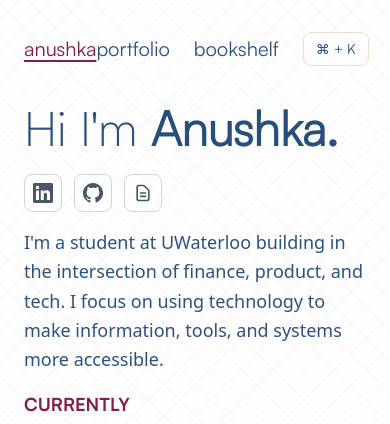
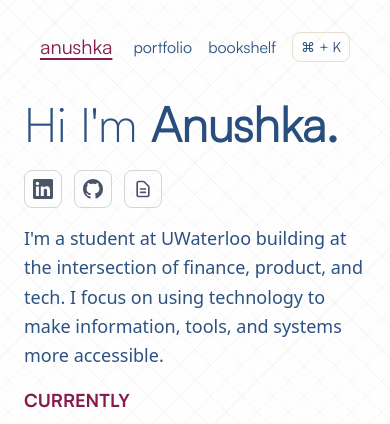
Before and after one commit to apun16/anushkapunukollu, a Next.js app: page / in a window 390 px wide. Shown: the top 424 px of the page. Built offline with nearby package versions, Linux system fonts and the light colour scheme.

Commit message:
fix: responsive navbar for smaller screens

```diff
--- a/src/app/page.tsx
+++ b/src/app/page.tsx
@@ -47,7 +47,7 @@ export default function Home() {
             </div>
           </div>
           <p className="text-lg leading-relaxed max-w-2xl" style={{ fontFamily: 'Sora, system-ui, sans-serif', color: 'var(--color-foreground)' }}>
-            I&apos;m a student at UWaterloo building in the intersection of finance, product, and tech. I focus on using technology to make information, tools, and systems more accessible.
+            I&apos;m a student at UWaterloo building at the intersection of finance, product, and tech. I focus on using technology to make information, tools, and systems more accessible.
           </p>
         </div>
 
--- a/src/components/navbar.tsx
+++ b/src/components/navbar.tsx
@@ -13,23 +13,26 @@ export default function Navbar({ currentPage }: NavbarProps) {
 
   return (
     <>
-      <nav className="max-w-4xl w-full mx-auto mb-8">
-        <div className="flex justify-between items-center">
+      <nav className="max-w-4xl w-full mx-auto mb-8 px-4">
+        <div className="flex justify-between items-center flex-nowrap">
+          {/* Logo */}
           <Link
             href="/"
-            className={`text-xl transition-all duration-200 ${
+            className={`transition-all duration-200 whitespace-nowrap ${
               currentPage === 'home' || currentPage === undefined
                 ? 'underline underline-offset-4 text-[var(--color-primary)]'
                 : 'hover:underline underline-offset-4 text-[var(--color-primary)] hover:text-[var(--color-light)]'
             }`}
-            style={{ fontFamily: 'Satoshi-Regular, Satoshi-Variable, system-ui, sans-serif' }}
+            style={{ fontFamily: 'Satoshi-Regular, Satoshi-Variable, system-ui, sans-serif', fontSize: '1.25rem' }} // 20px
           >
             anushka
           </Link>
-          <div className="flex gap-6 items-center">
+
+          {/* Links + Command Button */}
+          <div className="flex items-center gap-4 sm:gap-6 min-w-0">
             <Link
               href="/portfolio"
-              className={`text-xl transition-all duration-200 ${
+              className={`transition-all duration-200 whitespace-nowrap text-base sm:text-lg ${
                 currentPage === 'portfolio'
                   ? 'underline underline-offset-4 text-[var(--color-primary)]'
                   : 'hover:underline underline-offset-4 text-[var(--color-foreground)] hover:text-[var(--color-light)]'
@@ -40,7 +43,7 @@ export default function Navbar({ currentPage }: NavbarProps) {
             </Link>
             <Link
               href="/bookshelf"
-              className={`text-xl transition-all duration-200 ${
+              className={`transition-all duration-200 whitespace-nowrap text-base sm:text-lg ${
                 currentPage === 'bookshelf'
                   ? 'underline underline-offset-4 text-[var(--color-primary)]'
                   : 'hover:underline underline-offset-4 text-[var(--color-foreground)] hover:text-[var(--color-light)]'
@@ -49,8 +52,9 @@ export default function Navbar({ currentPage }: NavbarProps) {
             >
               bookshelf
             </Link>
+
             <button
-              className="flex items-center gap-1 px-3 py-1.5 text-sm border border-[var(--color-border)] rounded-lg hover:bg-[var(--color-background-light)] transition-colors"
+              className="flex items-center gap-1 px-2 py-1 text-sm sm:text-base border border-[var(--color-border)] rounded-lg hover:bg-[var(--color-background-light)] transition-colors"
               onClick={() => {
                 const event = new KeyboardEvent('keydown', {
                   key: 'k',
@@ -61,9 +65,9 @@ export default function Navbar({ currentPage }: NavbarProps) {
               }}
               style={{ color: 'var(--color-foreground)' }}
             >
-              <span className="text-[var(--color-foreground)]">⌘</span>
-              <span className="text-[var(--color-foreground)]">+</span>
-              <span className="text-[var(--color-foreground)]">K</span>
+              <span>⌘</span>
+              <span>+</span>
+              <span>K</span>
             </button>
           </div>
         </div>
```
